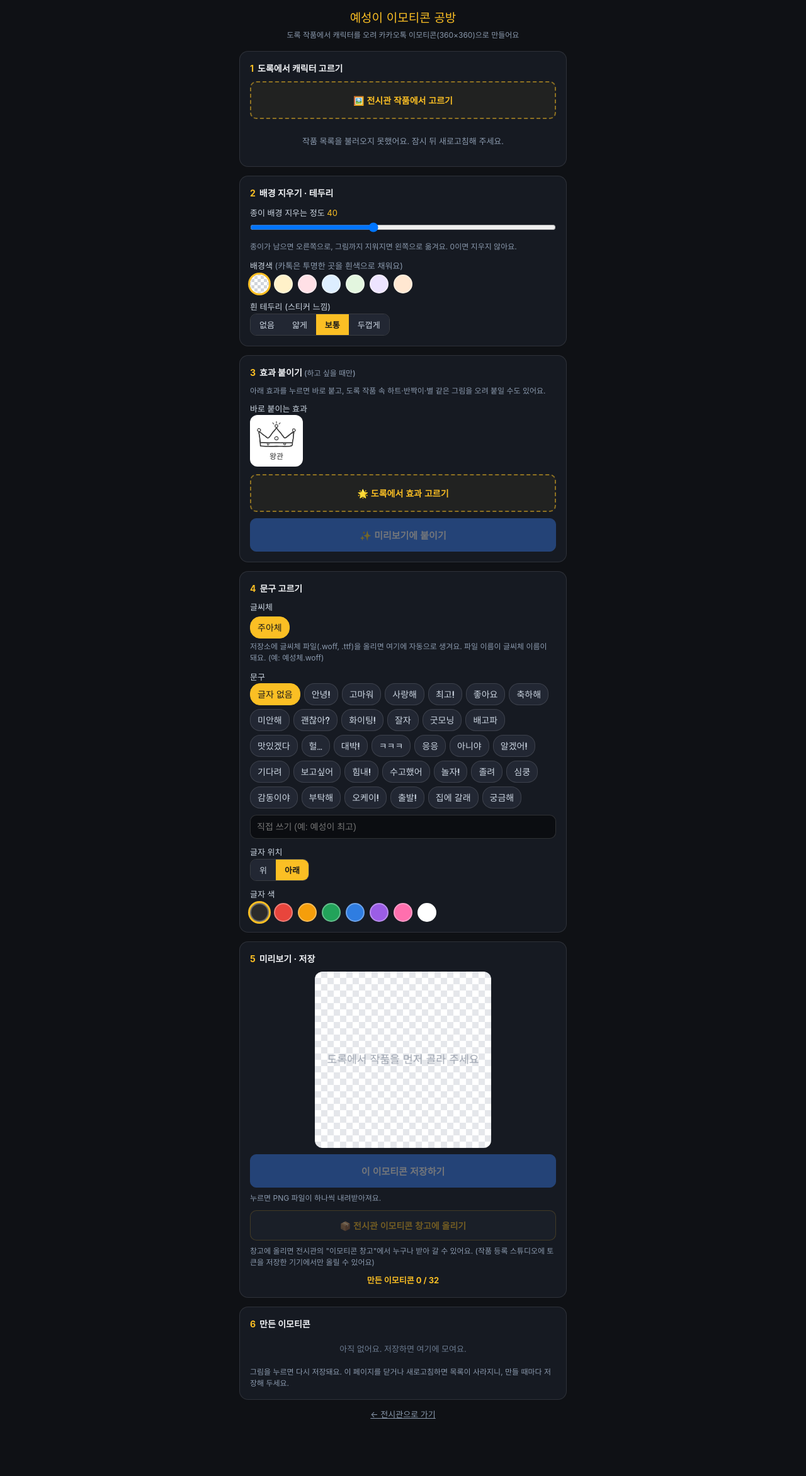
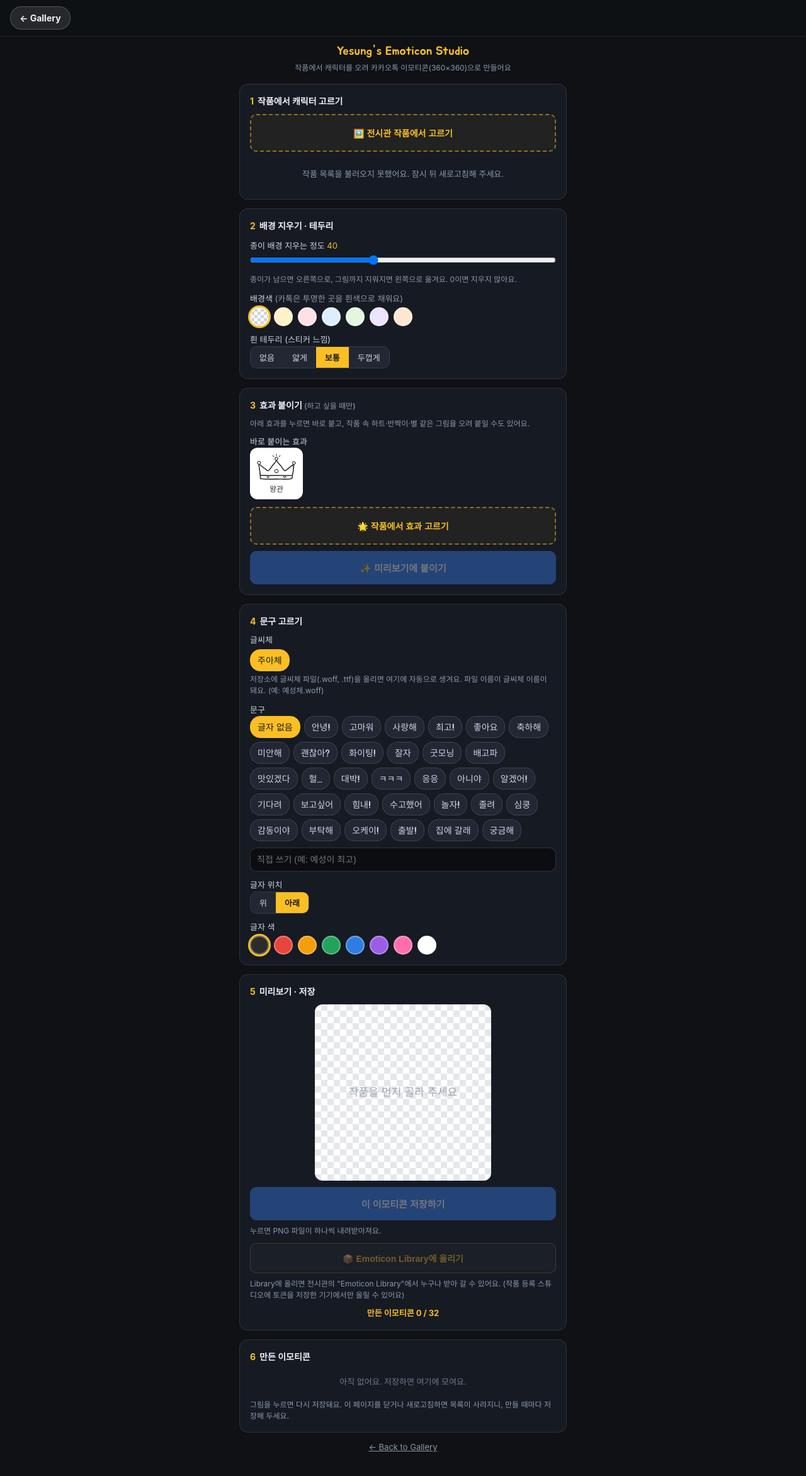
Before and after one commit to hannaj1763-sketch/gallery2026, a plain HTML site: page emoticon.html in a window 1280 px wide. Shown: the whole page at 63% size. Before the commit the page ends 2293 px from the top, so only its background shows below. Drawn offline with Linux system fonts and the light colour scheme; no server answers.

Commit message:
Update emoticon.html

```diff
--- a/emoticon.html
+++ b/emoticon.html
@@ -64,17 +64,20 @@
     .gp-item img { width: 100%; height: 100%; object-fit: cover; display: block; }
     .gp-item span { position: absolute; left: 0; right: 0; bottom: 0; font-size: 10px; padding: 2px 4px; background: rgba(0,0,0,0.6); color: #fff; white-space: nowrap; overflow: hidden; text-overflow: ellipsis; }
     .gp-msg { font-size: 13px; color: #8a99ad; text-align: center; padding: 14px 0; }
+    .topbar { position: sticky; top: 0; z-index: 60; margin: -16px -16px 10px; padding: 10px 16px; background: rgba(15,17,21,0.94); backdrop-filter: blur(8px); border-bottom: 1px solid rgba(255,255,255,0.08); }
+    .topbar a { display: inline-block; color: #f0f2f5; text-decoration: none; font-size: 14px; font-weight: 700; padding: 7px 14px; border-radius: 18px; background: rgba(255,255,255,0.1); border: 1px solid rgba(255,255,255,0.2); }
     .back { display: block; text-align: center; color: #8a99ad; font-size: 13px; margin: 8px 0 20px; }
   </style>
 </head>
 <body>
+<div class="topbar"><a href="./">← Gallery</a></div>
 <div class="wrap">
-  <h1>예성이 이모티콘 공방</h1>
-  <div class="sub">도록 작품에서 캐릭터를 오려 카카오톡 이모티콘(360×360)으로 만들어요</div>
+  <h1>Yesung's Emoticon Studio</h1>
+  <div class="sub">작품에서 캐릭터를 오려 카카오톡 이모티콘(360×360)으로 만들어요</div>
 
   <!-- 1. 캐릭터 고르기 -->
   <div class="card">
-    <div class="step"><b>1</b>도록에서 캐릭터 고르기</div>
+    <div class="step"><b>1</b>작품에서 캐릭터 고르기</div>
     <button class="btn pick-btn" id="pickBtn" onclick="toggleArtPick()">🖼️ 전시관 작품에서 고르기</button>
     <div class="gallery-pick" id="artPick">
       <div class="gp-grid" id="artGrid"></div>
@@ -105,10 +108,10 @@
   <!-- 3. 효과 붙이기 -->
   <div class="card">
     <div class="step"><b>3</b>효과 붙이기 <small>(하고 싶을 때만)</small></div>
-    <div class="hint" style="margin:0 0 10px">아래 효과를 누르면 바로 붙고, 도록 작품 속 하트·반짝이·별 같은 그림을 오려 붙일 수도 있어요.</div>
+    <div class="hint" style="margin:0 0 10px">아래 효과를 누르면 바로 붙고, 작품 속 하트·반짝이·별 같은 그림을 오려 붙일 수도 있어요.</div>
     <span class="opt-label" style="margin-top:0">바로 붙이는 효과</span>
     <div class="fx-ready" id="fxReady"></div>
-    <button class="btn pick-btn" id="fxPickBtn" onclick="toggleFxPick()">🌟 도록에서 효과 고르기</button>
+    <button class="btn pick-btn" id="fxPickBtn" onclick="toggleFxPick()">🌟 작품에서 효과 고르기</button>
     <div class="gallery-pick" id="fxPick">
       <div class="gp-grid" id="fxGrid"></div>
       <div class="gp-msg" id="fxMsg">작품을 불러오는 중…</div>
@@ -174,8 +177,8 @@
     <div class="row"><button class="btn primary" id="saveBtn" onclick="saveCurrent()" disabled>이 이모티콘 저장하기</button></div>
     <div class="row" id="appShareRow" style="display:none"><button class="btn" id="shareBtn" onclick="shareCurrent()" disabled>📤 카톡 등으로 바로 보내기</button></div>
     <div class="hint" id="saveHint"></div>
-    <div class="row"><button class="btn store-btn" id="storeBtn" onclick="uploadToStore()" disabled>📦 전시관 이모티콘 창고에 올리기</button></div>
-    <div class="hint" id="storeMsg">창고에 올리면 전시관의 "이모티콘 창고"에서 누구나 받아 갈 수 있어요. (작품 등록 스튜디오에 토큰을 저장한 기기에서만 올릴 수 있어요)</div>
+    <div class="row"><button class="btn store-btn" id="storeBtn" onclick="uploadToStore()" disabled>📦 Emoticon Library에 올리기</button></div>
+    <div class="hint" id="storeMsg">Library에 올리면 전시관의 "Emoticon Library"에서 누구나 받아 갈 수 있어요. (작품 등록 스튜디오에 토큰을 저장한 기기에서만 올릴 수 있어요)</div>
     <div class="count" id="count">만든 이모티콘 0 / 32</div>
   </div>
 
@@ -187,7 +190,7 @@
     <div class="hint">그림을 누르면 다시 저장돼요. 이 페이지를 닫거나 새로고침하면 목록이 사라지니, 만들 때마다 저장해 두세요.</div>
   </div>
 
-  <a class="back" href="./">← 전시관으로 가기</a>
+  <a class="back" href="./">← Back to Gallery</a>
 </div>
 
 <script>
@@ -446,7 +449,7 @@
     }));
     return list.sort((a, b) => a.date.localeCompare(b.date) || a.id.localeCompare(b.id));
   }
-  // AGJJ 입장권 규칙: 무료 로비 + 내 소장함 + (앱에서 관람 중이면) 지금 특별전 작품만 오릴 수 있어요
+  // AGJJ 입장권 규칙: 무료 로비 + 내 나만의 도록 + (앱에서 관람 중이면) 지금 특별전 작품만 오릴 수 있어요
   const K_TICKET = 'agjj_ticket_v1', K_BOX = 'agjj_box_v1';
   function lsGetJ(k, d) { try { const v = localStorage.getItem(k); return v ? JSON.parse(v) : d; } catch (e) { return d; } }
   async function allowedIds() {
@@ -809,7 +812,7 @@
     if (!cut) {
       document.getElementById('charCtrl').style.display = 'none';
       g.fillStyle = '#9ca3af'; g.font = '22px Jua, sans-serif'; g.textAlign = 'center'; g.textBaseline = 'middle';
-      g.fillText(charCutter.work ? '캐릭터 둘레를 그려 주세요' : '도록에서 작품을 먼저 골라 주세요', OUT / 2, OUT / 2);
+      g.fillText(charCutter.work ? '캐릭터 둘레를 그려 주세요' : '작품을 먼저 골라 주세요', OUT / 2, OUT / 2);
       return;
     }
     // 배경색 (투명이 아니면 전체를 칠함)
@@ -931,14 +934,14 @@
       if (!token) return;
       try { localStorage.setItem('gh_art_token', token); } catch (e) {}
     }
-    if (!confirm('이 이모티콘을 전시관 창고에 올릴까요?\n누구나 받아 갈 수 있게 돼요.')) return;
+    if (!confirm('이 이모티콘을 Emoticon Library에 올릴까요?\n누구나 받아 갈 수 있게 돼요.')) return;
     render(true);
     const url = pv.toDataURL('image/png');
     render();
     const d = new Date(), p2 = n => String(n).padStart(2, '0');
     const name = `${d.getFullYear()}${p2(d.getMonth() + 1)}${p2(d.getDate())}_${p2(d.getHours())}${p2(d.getMinutes())}${p2(d.getSeconds())}.png`;
     const btn = document.getElementById('storeBtn'), msg = document.getElementById('storeMsg');
-    btn.disabled = true; btn.innerText = '창고에 올리는 중…';
+    btn.disabled = true; btn.innerText = 'Library에 올리는 중…';
     try {
       const res = await fetch(`https://api.github.com/repos/${OWNER}/${REPO}/contents/emoticons/${name}`, {
         method: 'PUT',
@@ -951,12 +954,12 @@
         throw new Error(`(${res.status}) ${why}`);
       }
       msg.style.color = '#10b981';
-      msg.innerText = '📦 창고에 올렸어요! 1~2분 뒤 전시관 "이모티콘 창고"에 나타나요.';
+      msg.innerText = '📦 올렸어요! 1~2분 뒤 전시관 "Emoticon Library"에 나타나요.';
     } catch (e) {
       msg.style.color = '#ef4444';
-      msg.innerText = '창고에 올리지 못했어요. ' + e.message;
+      msg.innerText = 'Library에 올리지 못했어요. ' + e.message;
     } finally {
-      btn.disabled = false; btn.innerText = '📦 전시관 이모티콘 창고에 올리기';
+      btn.disabled = false; btn.innerText = '📦 Emoticon Library에 올리기';
     }
   }
 
```
